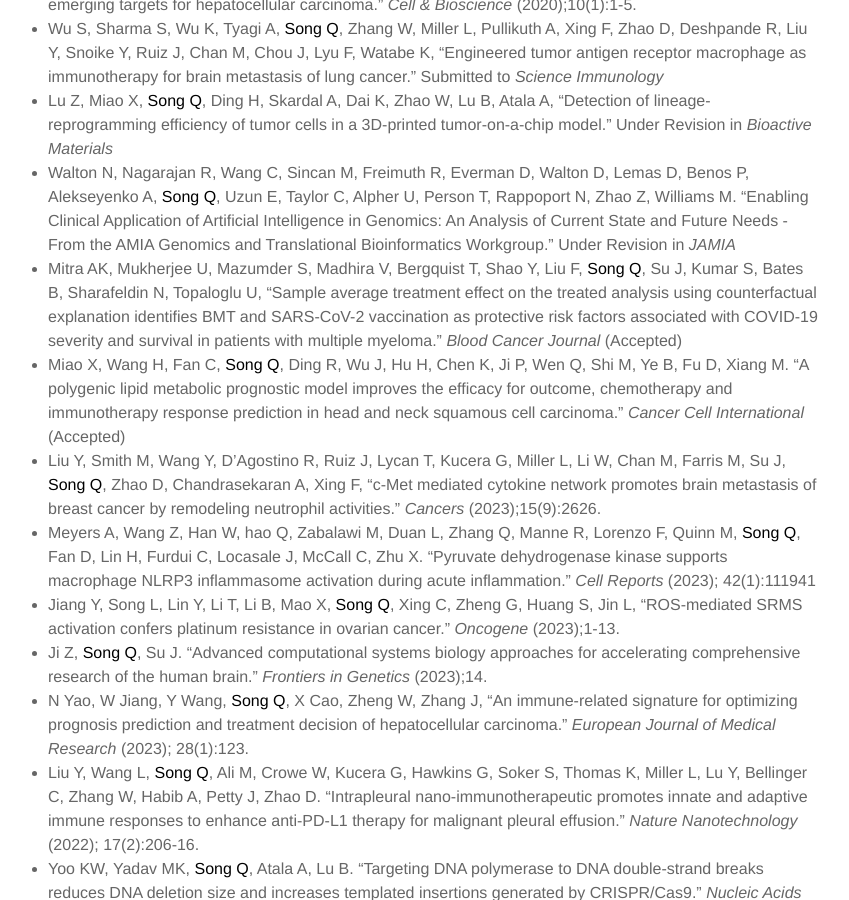
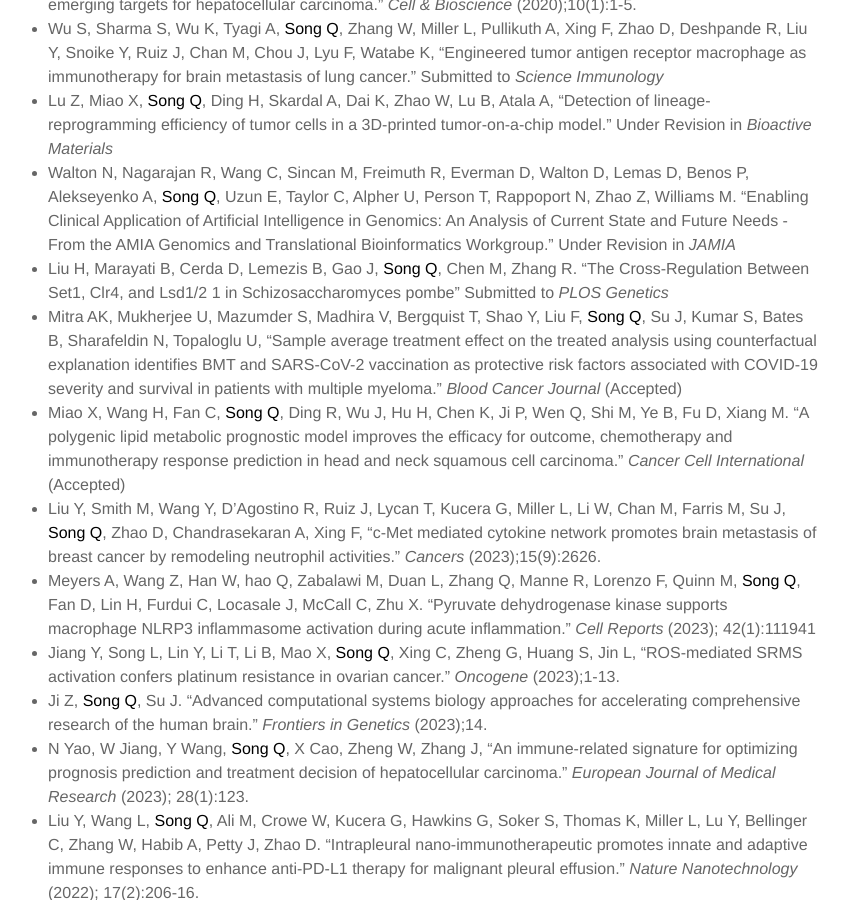
Before and after one commit to QSong-github/SongLab, a Jekyll site: the page built from pages/publication.md, in a window 1280 px wide and 900 px high, scrolled down 1677 px. Shown: the whole window, without its empty margins (227-1076 px from the left). Built offline with Jekyll 4.4.1, drawn with Linux system fonts in a browser that asks for light colours.

Commit message:
Update publication.md

```diff
--- a/pages/publication.md
+++ b/pages/publication.md
@@ -39,6 +39,7 @@
 * Wu S, Sharma S, Wu K, Tyagi A, **Song Q**, Zhang W, Miller L, Pullikuth A, Xing F, Zhao D, Deshpande R, Liu Y, Snoike Y, Ruiz J, Chan M, Chou J, Lyu F, Watabe K, “Engineered tumor antigen receptor macrophage as immunotherapy for brain metastasis of lung cancer.” Submitted to _Science Immunology_
 * Lu Z, Miao X, **Song Q**, Ding H, Skardal A, Dai K, Zhao W, Lu B, Atala A, “Detection of lineage-reprogramming efficiency of tumor cells in a 3D-printed tumor-on-a-chip model.” Under Revision in _Bioactive Materials_
 * Walton N, Nagarajan R, Wang C, Sincan M, Freimuth R, Everman D, Walton D, Lemas D, Benos P, Alekseyenko A, **Song Q**, Uzun E, Taylor C, Alpher U, Person T, Rappoport N, Zhao Z, Williams M. “Enabling Clinical Application of Artificial Intelligence in Genomics: An Analysis of Current State and Future Needs - From the AMIA Genomics and Translational Bioinformatics Workgroup.” Under Revision in _JAMIA_
+* Liu H, Marayati B, Cerda D, Lemezis B, Gao J, **Song Q**, Chen M, Zhang R. "The Cross-Regulation Between Set1, Clr4, and Lsd1/2 1 in Schizosaccharomyces pombe" Submitted to _PLOS Genetics_
 * Mitra AK, Mukherjee U, Mazumder S, Madhira V, Bergquist T, Shao Y, Liu F, **Song Q**, Su J, Kumar S, Bates B, Sharafeldin N, Topaloglu U, “Sample average treatment effect on the treated analysis using counterfactual explanation identifies BMT and SARS-CoV-2 vaccination as protective risk factors associated with COVID-19 severity and survival in patients with multiple myeloma.” _Blood Cancer Journal_ (Accepted)
 * Miao X, Wang H, Fan C, **Song Q**, Ding R, Wu J, Hu H, Chen K, Ji P, Wen Q, Shi M, Ye B, Fu D, Xiang M. “A polygenic lipid metabolic prognostic model improves the efficacy for outcome, chemotherapy and immunotherapy response prediction in head and neck squamous cell carcinoma.” _Cancer Cell International_ (Accepted)
 * Liu Y, Smith M, Wang Y, D’Agostino R, Ruiz J, Lycan T, Kucera G, Miller L, Li W, Chan M, Farris M, Su J, **Song Q**, Zhao D, Chandrasekaran A, Xing F, “c-Met mediated cytokine network promotes brain metastasis of breast cancer by remodeling neutrophil activities.” _Cancers_ (2023);15(9):2626.
```
